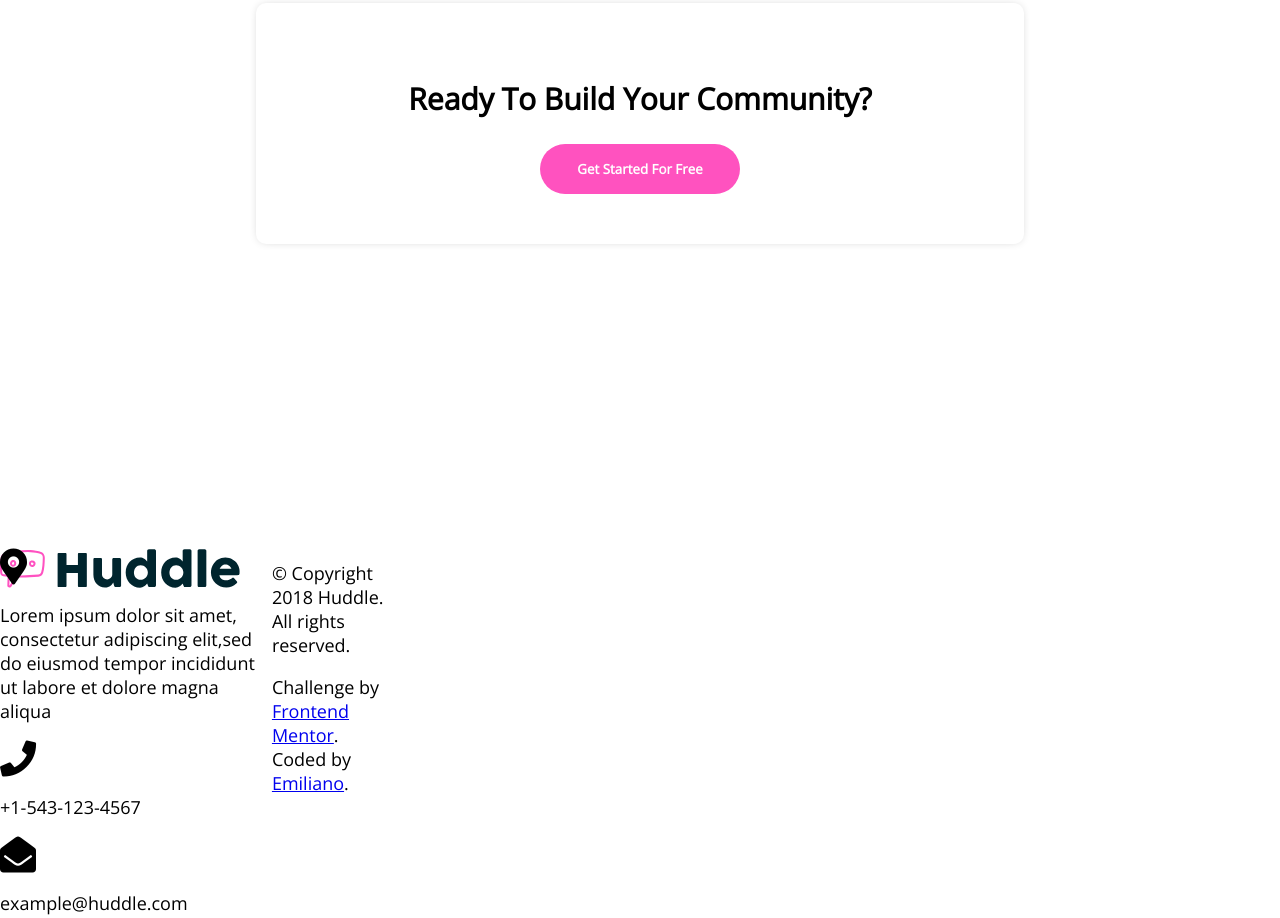
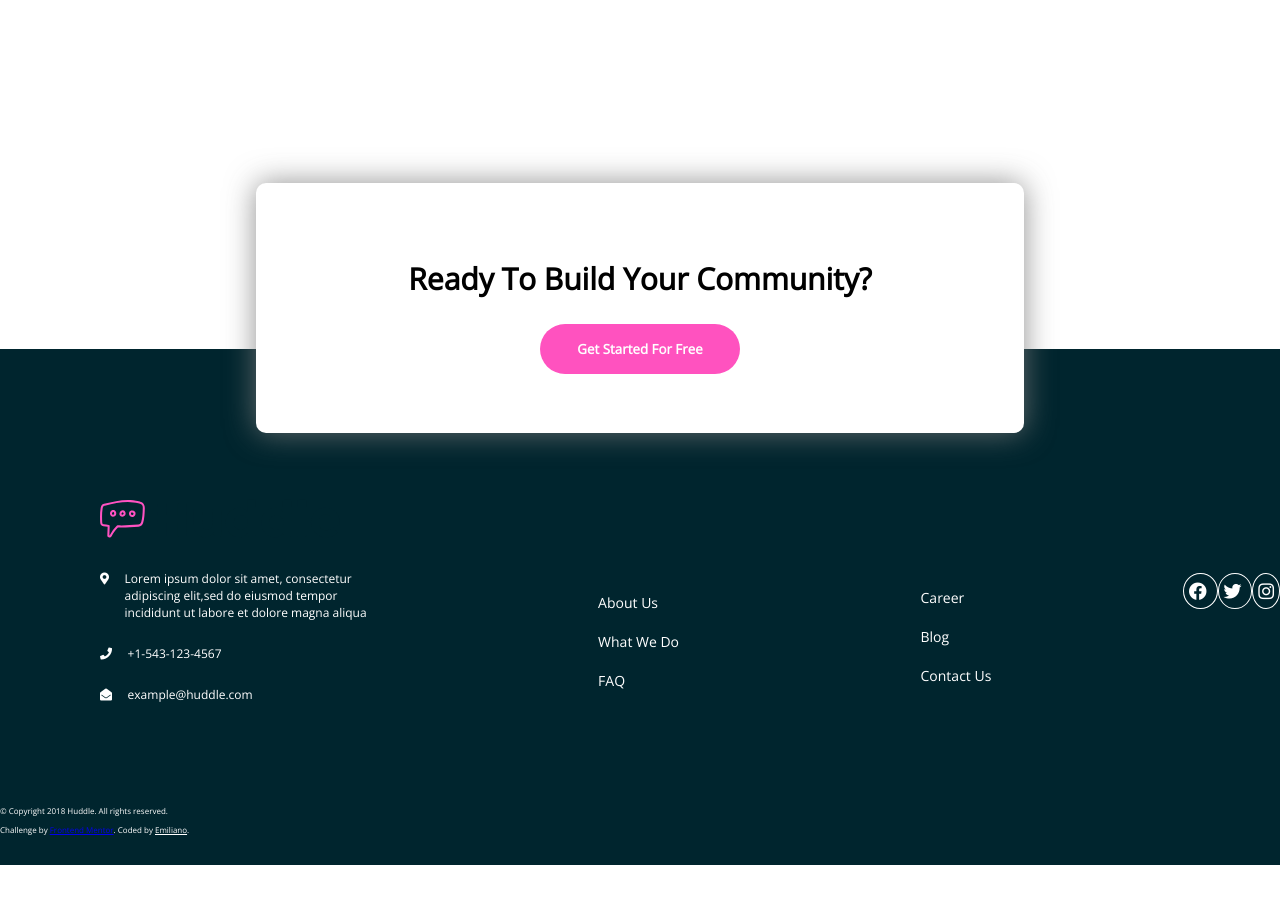
Before and after one commit to EMirando7/huddle, a plain HTML site: page index.html in a window 1280 px wide. Shown: the part 2297-3215 px from the top of the page. After the commit the page ends 3162 px from the top, so only its background shows below. Drawn offline with nearby package versions, Linux system fonts and the light colour scheme.

Commit message:
Finish main framework
Need to finish polishing the positioning, maybe add grid layout to the bottom wrapper. Also, on the bottom wrapper, need to find out how to make the img logo to contrast the background color. Also, finish up the border radii of the social media icon links

```diff
--- a/index.html
+++ b/index.html
@@ -100,60 +100,64 @@
       <button>Get Started For Free</button>
     </a>
   </div>
-  <div class="bottomfooter">
+  <div class="bottomfootercontent">
     <div class="contactlist">
-      <div class="botlogo">
-        <div>
+      <!-- <div class="botlogo">
+      </div> This works, but cannot figure out how to color the font white, going to try by adding the logo image with img element-->
+      <div class="botlogowrap">
+        <img src="images/logo.svg" alt="" class="botlogo">
+      </div>
       <div class="location">
-        <i class="fas fa-map-marker-alt fa-2x"></i>
-        <p>Lorem ipsum dolor sit amet, consectetur adipiscing elit,sed do eiusmod tempor
+        <i class="fas fa-map-marker-alt"></i>
+        <p>&nbsp;&nbsp;&nbsp;&nbsp; Lorem ipsum dolor sit amet, consectetur<br>&nbsp;&nbsp;&nbsp;&nbsp; adipiscing elit,sed do eiusmod tempor<br>&nbsp;&nbsp;&nbsp;&nbsp;
         incididunt ut labore et dolore magna aliqua
         </p>
       </div>
       <div class="phonenumber">
-        <i class="fas fa-phone fa-2x"></i>
-        <p>+1-543-123-4567</p>
+        <i class="fas fa-phone"></i>
+        <p>&nbsp;&nbsp;&nbsp;&nbsp; +1-543-123-4567</p>
       </div>
       <div class="email">
-        <i class="fas fa-envelope-open fa-2x"></i>
-        <p>example@huddle.com</p>
+        <i class="fas fa-envelope-open"></i>
+        <p>&nbsp;&nbsp;&nbsp;&nbsp; example@huddle.com</p>
       </div>
+    </div>
 
   <div class="firstlinks">
     <ul>
-      <li><a href="#">About Us</a></li>
-      <li><a href="#">What We Do</a></li>
-      <li><a href="#">FAQ</a></li>
+      <li><a href="">About Us</a></li>
+      <li><a href="">What We Do</a></li>
+      <li><a href="">FAQ</a></li>
     </ul>
   </div>
 
   <div class="secondlinks">
     <ul>
-      <li><a href="#">Career</a></li>
-      <li><a href="#">Blog</a></li>
-      <li><a href="#">Contact Us</a></li>
+      <li><a href="">Career</a></li>
+      <li><a href="">Blog</a></li>
+      <li><a href="">Contact Us</a></li>
     </ul>
   </div>
   <div class="social">
-    <a href="#">
-      <i class="fab fa-facebook-f"></i>
+    <a href="">
+      <i class="fab fa-facebook"></i>
     </a>
 
-    <a href="#">
+    <a href="">
       <i class="fab fa-twitter"></i>
     </a>
 
-    <a href="#">
+    <a href="">
       <i class="fab fa-instagram"></i>
     </a>
   </div>
-</div>
+  </div>
 
   <div class="copyrights">
     &copy; Copyright 2018 Huddle. All rights reserved.
     <p class="attribution">
       Challenge by <a href="https://www.frontendmentor.io?ref=challenge" target="_blank">Frontend Mentor</a>.
-      Coded by <a href="#">Emiliano</a>.
+      Coded by <a href="">Emiliano</a>.
     </p>
   </div>
 </footer>
--- a/style.css
+++ b/style.css
@@ -64,8 +64,8 @@ nav {
   grid-template-rows: repeat(3, 1fr);
   display: grid;
   padding: 50px;
-  margin-top: 80px;
-  grid-gap: 20px;
+  margin-top: 110px;
+  grid-gap: 60px;
 
 }
 /* Top box */
@@ -148,10 +148,15 @@ nav {
   display: grid;
   grid-template-areas:
     "popup"
-    "contactsocials";
+    "bottom";
   grid-template-columns: 1fr;
   grid-template-rows: 1fr 1fr;
 
+}
+
+footer {
+  grid-area: bottom;
+  margin-top: -40px;
 }
 
 .banner{
@@ -160,46 +165,105 @@ nav {
   justify-self: center;
   border: white;
   border-radius: 10px;
-  box-shadow: 0px 0px 10px -3px rgba(11, 12, 9, 0.24);
-  margin: 90px;
+  box-shadow: 0px 0px 30px 0px rgba(121, 121, 122, 0.83);
+  transform: translateY(80%);
   width: 60%;
   font-size: 20px;
-  background: white;
-  height: 30%;
+  height: 250px;
+  background-color: white;
+}
+
+.banner h2 {
   padding-top: 50px;
 }
 
-/* footer{
-  grid-area: contactsocials;
+.bottomfootercontent {
   background: hsl(192, 100%, 9%);
-  margin-top: 160px; */
-/* } */
-
- div .bottomfooter {
+  color: white;
+  height: 100%;
+  padding-top: 150px;
+  padding-left: 100px;
+  justify-content: space-between;
   display: flex;
-  height: 30%;
-  color: white;
-  justify-content: space-between;
-  background: hsl(192, 100%, 9%);
 }
 
-.contactlist {
-  display: flex;
-  flex-direction: column;
-  width: 30%;
+.contactlist > i{
+  padding-right: 5px;
+}
+.botlogo img {
+  width: 100%;
+  height: 100%;
+}
+
+.botlogowrap {
+  margin-bottom: 20px;
 }
 
 .contactlist > div {
   display: flex;
+  width: 100%;
   align-items: baseline;
-  width: 100%;
+  font-size: 12px;
 }
 
-.firstlinks {
-  align-self: flex-start;
-  padding-top: 30px;
+.firstlinks{
+  padding-top: 20px;
+  display: inline-block;
 }
 
-.botlogo {
-  background: url(images/logo.svg) no-repeat;
+.firstlinks a{
+  align-self: flex-start;
+  /* padding-top: 30px; */
+  text-decoration: none;
+  color: white;
+
 }
+
+.firstlinks ul {
+  list-style-type: none;
+  font-size: 14px;
+  padding-top: 50px;
+}
+
+.firstlinks ul > li {
+  padding: 10px;
+}
+.secondlinks ul{
+  list-style-type: none;
+  font-size: 14px;
+  padding-top: 65px;
+}
+.secondlinks a {
+  align-self: flex-start;
+  /* padding-top: 30px; */
+  text-decoration: none;
+  color: white;
+
+}
+
+.secondlinks ul > li {
+  padding: 10px;
+}
+
+.social {
+  align-self: flex-start;
+  padding-top: 80px;
+}
+
+.social > a {
+  color: white;
+  text-decoration: none;
+  border: 1px solid white;
+  border-radius:50%;
+  padding: 5px;
+}
+
+.copyrights {
+  margin-top: 90px;
+  color: white;
+  font-size: 8px;
+}
+
+.copyrights :visited {
+  color:inherit;
+}
```
